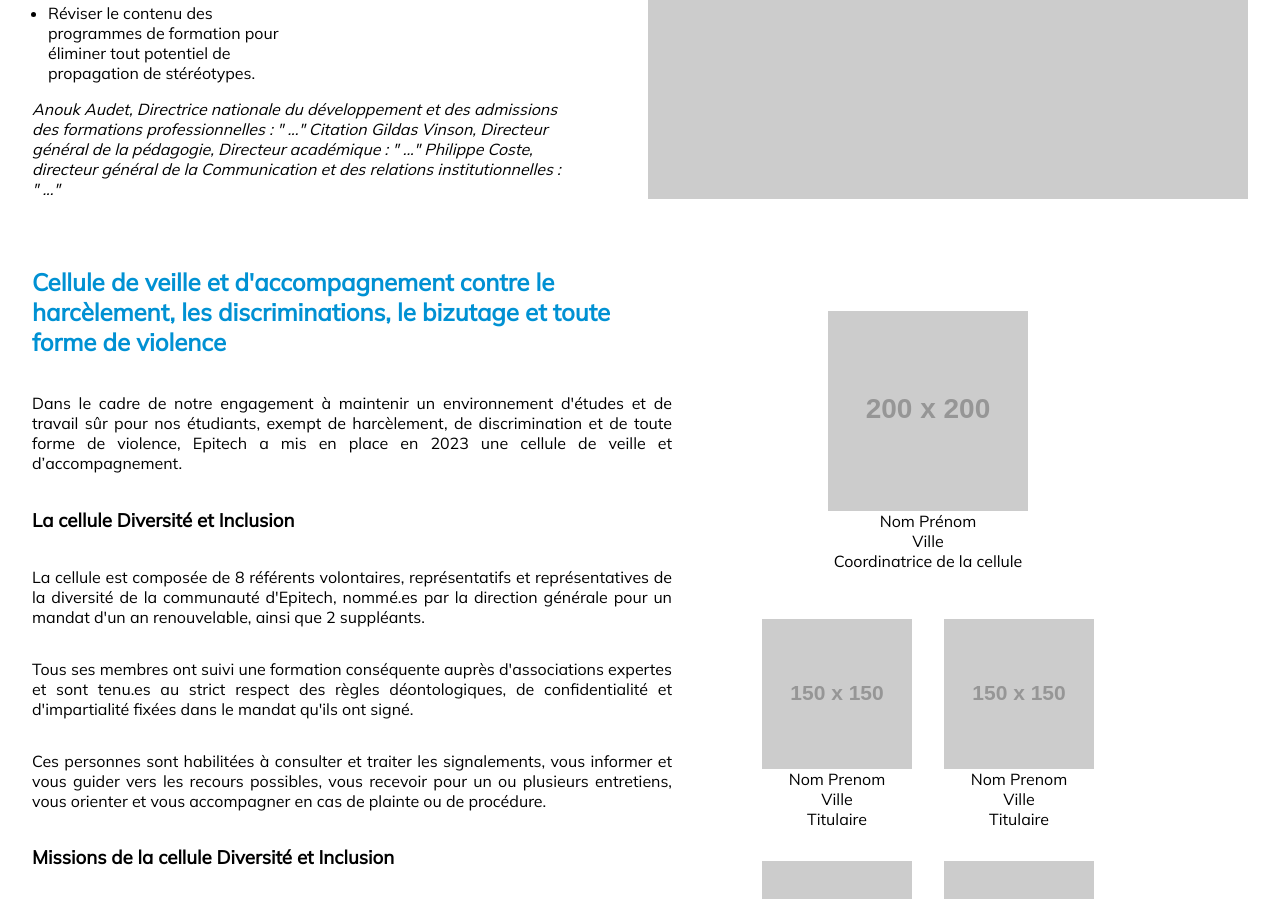
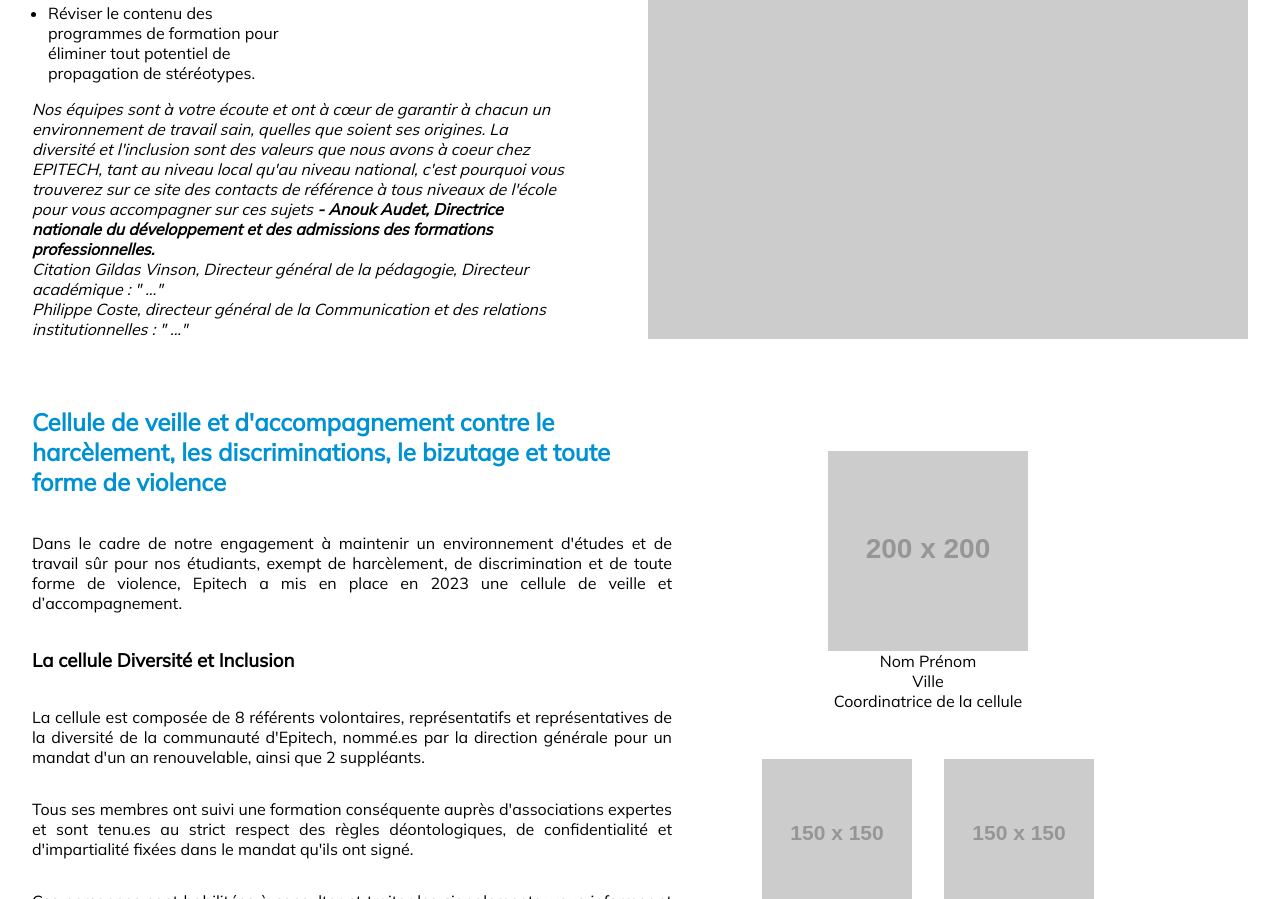
Before and after one commit to JulienAldon/cellule_vss_epitech, a plain HTML site: page index.html in a window 1280 px wide. Shown: the part 1455-2354 px from the top of the page. Drawn offline with Linux system fonts and the light colour scheme; placeholder pictures from the web are drawn by us.

Commit message:
Add citation

```diff
--- a/index.html
+++ b/index.html
@@ -83,11 +83,14 @@
                     </div>
                 </div>
                 <cite>
-                    Anouk Audet, Directrice nationale du développement et des admissions des formations professionnelles : "  ..."
+                    Nos équipes sont à votre écoute et ont à cœur de garantir à chacun un environnement de travail sain, quelles que soient ses origines. La diversité et l'inclusion sont des valeurs que nous avons à coeur chez EPITECH, tant au niveau local qu'au niveau national, c'est pourquoi vous trouverez sur ce site des contacts de référence à tous niveaux de l'école pour vous accompagner sur ces sujets
+                    <b> - Anouk Audet, Directrice nationale du développement et des admissions des formations professionnelles.</b>
                 </cite>
+                <br/>
                 <cite>
                     Citation Gildas Vinson, Directeur général de la pédagogie, Directeur académique : "  ..."
                 </cite>
+                <br/>
                 <cite>
                     Philippe Coste, directeur général de la Communication et des relations institutionnelles : "  ..."
                 </cite>
```
